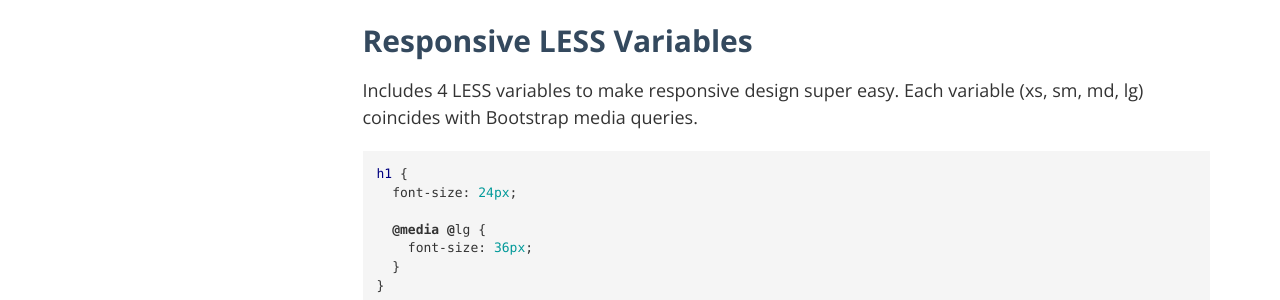
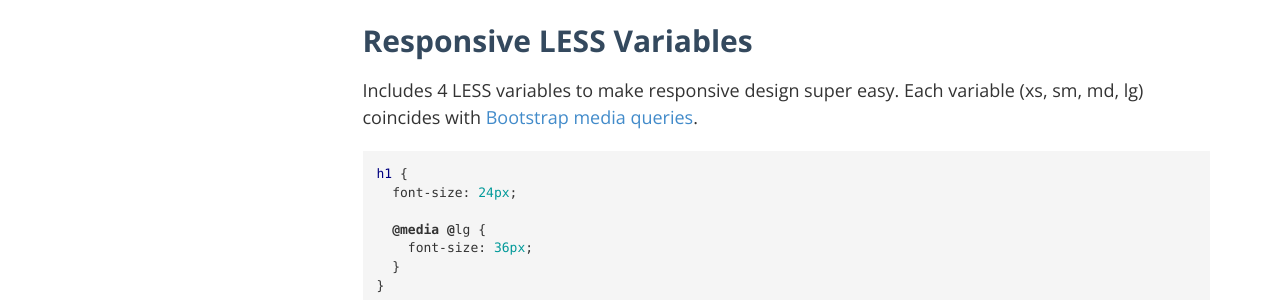
Before and after one commit to Differential/meteor-boilerplate, a Jekyll site: the page built from index.markdown, in a window 1280 px wide. Shown: the part 1518-1818 px from the top of the page. Built offline with Jekyll 4.4.1, drawn with Linux system fonts in a browser that asks for light colours; nearby versions of some CDN libraries; Markdown is read by kramdown in place of the engine named in the settings; some of the changed lines change nothing that is shown.

Commit message:
Make link

```diff
--- a/index.markdown
+++ b/index.markdown
@@ -56,7 +56,7 @@ server
 
 ## Responsive LESS Variables
 
-Includes 4 LESS variables to make responsive design super easy. Each variable (xs, sm, md, lg) coincides with Bootstrap media queries.
+Includes 4 LESS variables to make responsive design super easy. Each variable (xs, sm, md, lg) coincides with [Bootstrap media queries](http://getbootstrap.com/css/#responsive-utilities).
 
 {% highlight scss %}
 
```
